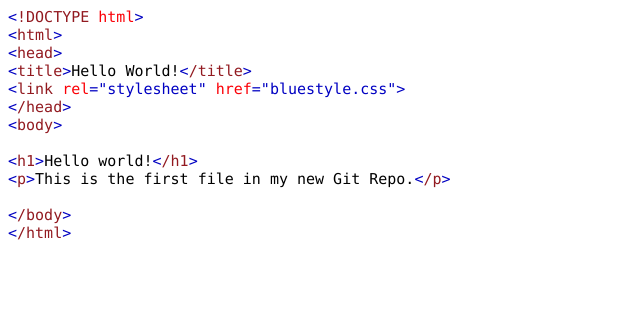
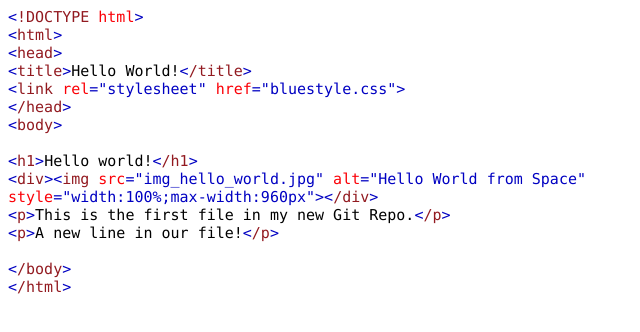
Before and after one commit to JiaxuanZhao/hello-world, a plain HTML site: page index.html in a window 1280 px wide. Shown: the whole page, without its empty margins (0-640 px from the left). Drawn offline with Linux system fonts and the light colour scheme.

Commit message:
modify new branch

```diff
--- a/index.html
+++ b/index.html
@@ -28,7 +28,10 @@
 <p class="p1"><span class="s1">&lt;</span><span class="s2">body</span><span class="s1">&gt;</span></p>
 <p class="p4"><span class="s2"></span><br></p>
 <p class="p2"><span class="s1">&lt;</span><span class="s4">h1</span><span class="s1">&gt;</span><span class="s5">Hello world!</span><span class="s1">&lt;</span><span class="s4">/h1</span><span class="s1">&gt;</span></p>
+<p class="p3"><span class="s2">&lt;</span><span class="s4">div</span><span class="s2">&gt;&lt;</span><span class="s4">img</span><span class="s3"> src</span><span class="s2">="img_hello_world.jpg"</span><span class="s3"> alt</span><span class="s2">="Hello World from Space"</span></p>
+<p class="p3"><span class="s3">style</span><span class="s2">="width:100%;max-width:960px"&gt;&lt;</span><span class="s4">/div</span><span class="s2">&gt;</span></p>
 <p class="p2"><span class="s1">&lt;</span><span class="s4">p</span><span class="s1">&gt;</span><span class="s5">This is the first file in my new Git Repo.</span><span class="s1">&lt;</span><span class="s4">/p</span><span class="s1">&gt;</span></p>
+<p class="p2"><span class="s1">&lt;</span><span class="s4">p</span><span class="s1">&gt;</span><span class="s5">A new line in our file!</span><span class="s1">&lt;</span><span class="s4">/p</span><span class="s1">&gt;</span></p>
 <p class="p4"><span class="s2"></span><br></p>
 <p class="p1"><span class="s1">&lt;</span><span class="s2">/body</span><span class="s1">&gt;</span></p>
 <p class="p1"><span class="s1">&lt;</span><span class="s2">/html</span><span class="s1">&gt;</span></p>
```
